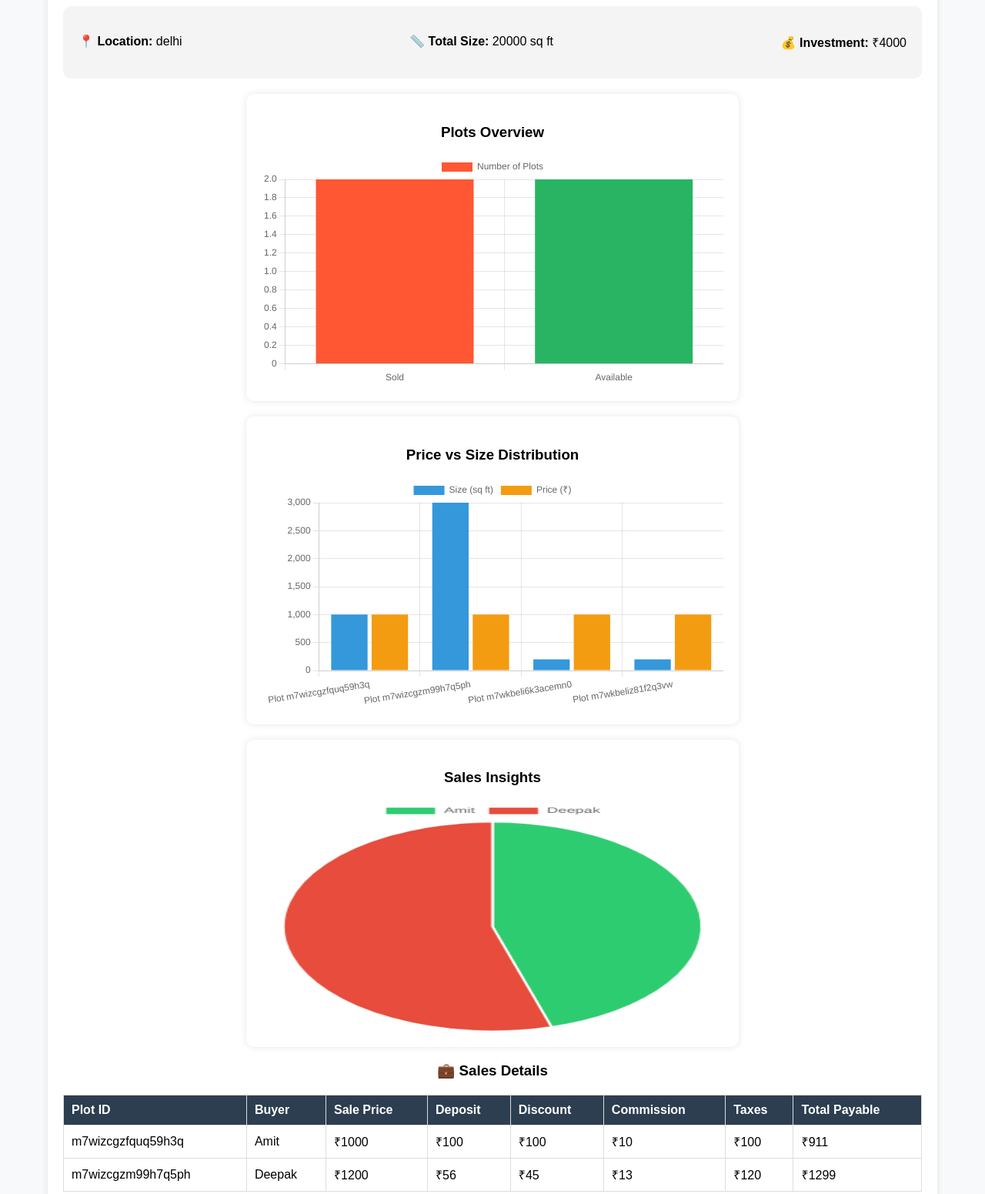
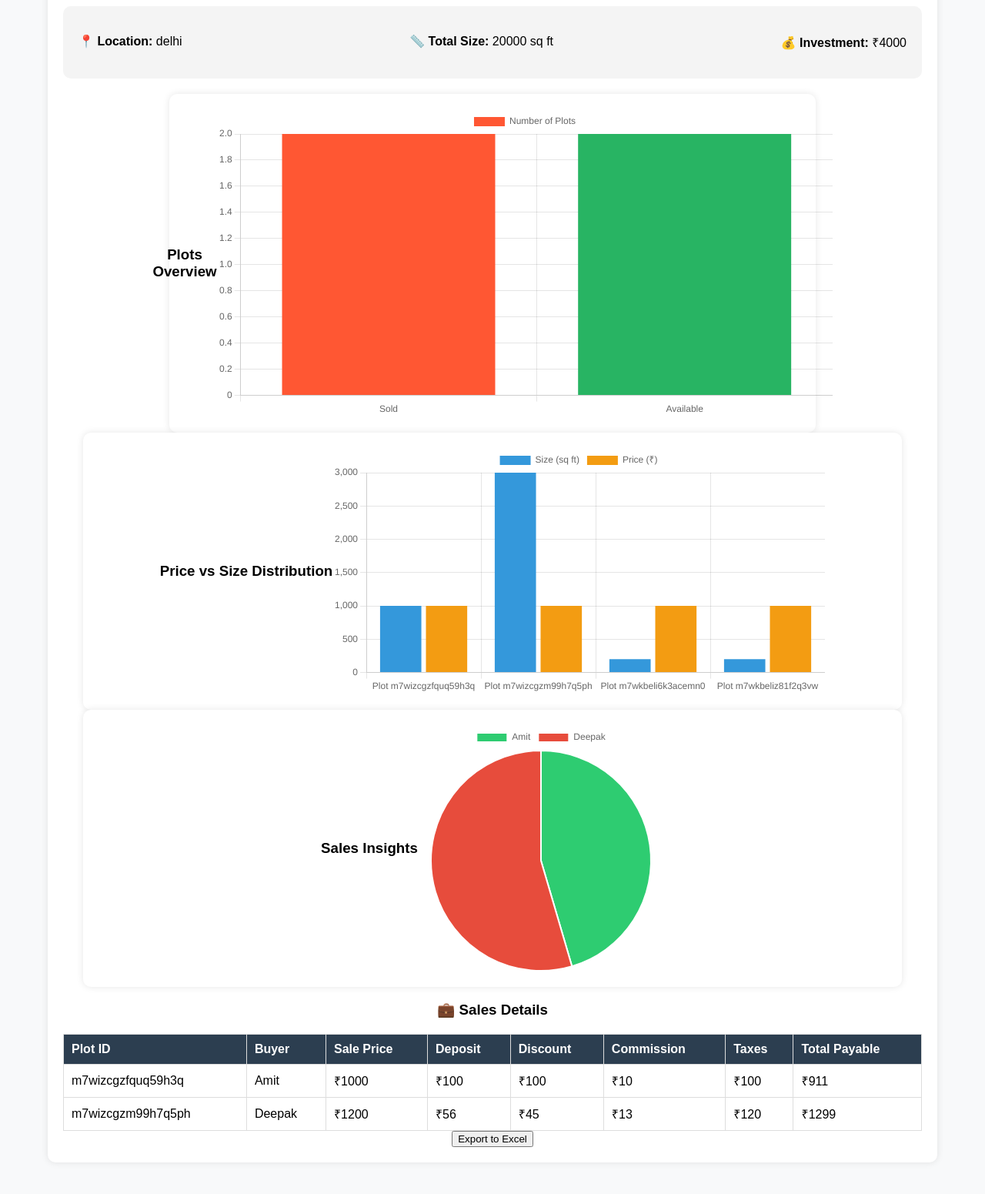
Before and after one commit to deepak-singh-jethi/untitled-folder, a plain HTML site: page chart.html in a window 1280 px wide. Shown: the part 100-1651 px from the top of the page at 77% size. After the commit the page ends 1630 px from the top, so only its background shows below. Drawn offline with nearby package versions, Linux system fonts and the light colour scheme.

Commit message:
graph added with excel

```diff
--- a/chart.html
+++ b/chart.html
@@ -5,6 +5,8 @@
     <meta name="viewport" content="width=device-width, initial-scale=1.0" />
     <title>Property Report Dashboard</title>
     <script src="https://cdn.jsdelivr.net/npm/chart.js"></script>
+    <script src="https://cdnjs.cloudflare.com/ajax/libs/xlsx/0.17.1/xlsx.full.min.js"></script>
+    <!-- Add SheetJS -->
     <style>
       body {
         font-family: Arial, sans-serif;
@@ -37,14 +39,6 @@
         background: #ffffff;
         border-radius: 10px;
         box-shadow: 0px 0px 10px rgba(0, 0, 0, 0.1);
-        max-width: 600px; /* Max width for charts */
-        margin-left: auto;
-        margin-right: auto;
-      }
-      canvas {
-        max-width: 100%; /* Ensure charts are responsive */
-        height: 300px !important; /* Adjust chart height */
-        width: 100% !important;
       }
       table {
         width: 100%;
@@ -70,17 +64,44 @@
       <div class="summary" id="summary"></div>
 
       <!-- Charts -->
-      <div class="chart-container">
+      <div
+        class="chart-container"
+        style="
+          display: flex;
+          justify-content: center;
+          align-items: center;
+          height: 400px;
+          width: 800px;
+          margin: auto;
+        ">
         <h3>Plots Overview</h3>
         <canvas id="availabilityChart"></canvas>
       </div>
 
-      <div class="chart-container">
+      <div
+        class="chart-container"
+        style="
+          display: flex;
+          justify-content: center;
+          align-items: center;
+          height: 40vh;
+          width: 80vw;
+          margin: auto;
+        ">
         <h3>Price vs Size Distribution</h3>
         <canvas id="priceSizeChart"></canvas>
       </div>
 
-      <div class="chart-container">
+      <div
+        class="chart-container"
+        style="
+          display: flex;
+          justify-content: center;
+          align-items: center;
+          height: 40vh;
+          width: 80vw;
+          margin: auto;
+        ">
         <h3>Sales Insights</h3>
         <canvas id="salesChart"></canvas>
       </div>
@@ -102,6 +123,9 @@
         </thead>
         <tbody id="salesTableBody"></tbody>
       </table>
+
+      <!-- Export to Excel Button -->
+      <button id="exportExcel">Export to Excel</button>
     </div>
 
     <script>
@@ -261,6 +285,31 @@
                 </tr>
             `;
         });
+
+      // Function to export data to Excel
+      document
+        .getElementById("exportExcel")
+        .addEventListener("click", function () {
+          const plotRecords = propertyData.plots
+            .filter((p) => p.availability === "sold")
+            .map((p) => ({
+              "Plot ID": p.id,
+              Buyer: p.saleDetails.buyer.name,
+              "Sale Price": p.saleDetails.salePrice,
+              Deposit: p.saleDetails.deposit,
+              Discount: p.saleDetails.discounts,
+              Commission: p.saleDetails.commission,
+              Taxes: p.saleDetails.taxes,
+              "Total Payable": p.saleDetails.totalPayable,
+            }));
+
+          const ws = XLSX.utils.json_to_sheet(plotRecords);
+          const wb = XLSX.utils.book_new();
+          XLSX.utils.book_append_sheet(wb, ws, "Sales Data");
+
+          // Export to Excel
+          XLSX.writeFile(wb, "Property_Report_Haldwani.xlsx");
+        });
     </script>
   </body>
 </html>
```
